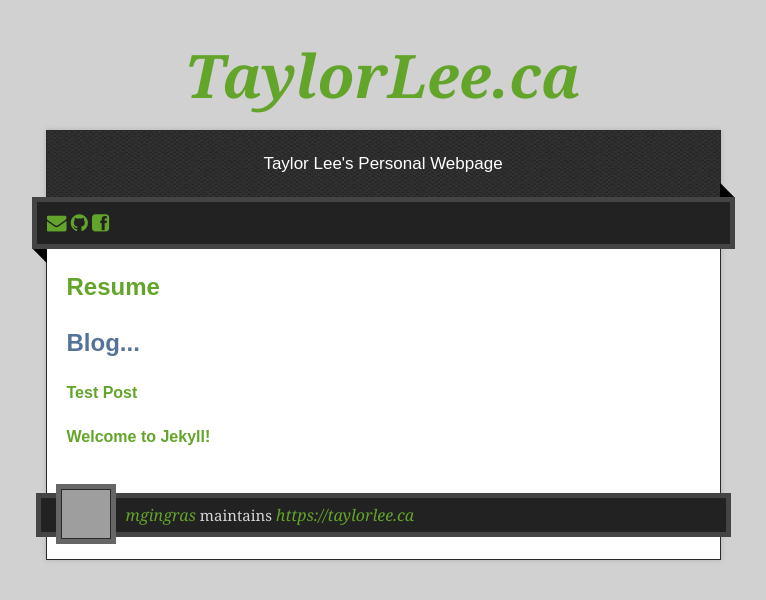
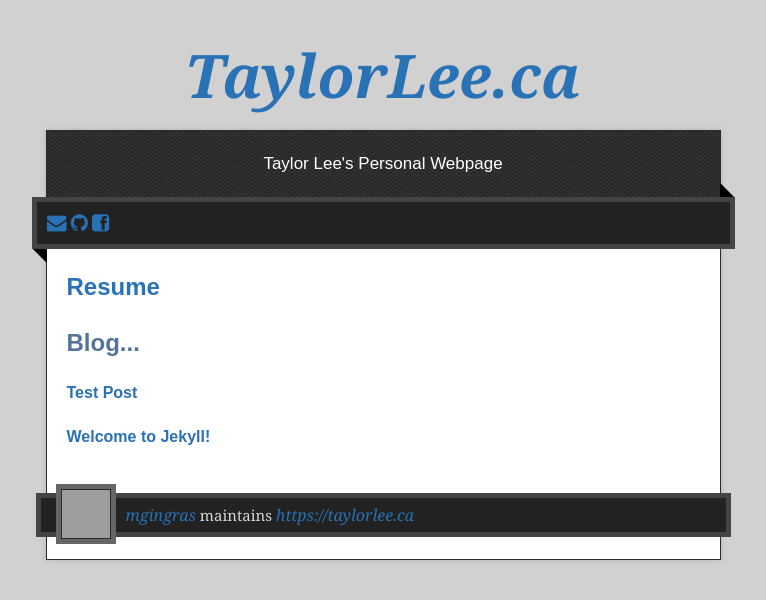
Before and after one commit to Rusty14/Rusty14.github.io, a Jekyll site: the page built from index.html, in a window 1280 px wide. Shown: the top 600 px of the page, without its empty margins (257-1023 px from the left). Built offline with Jekyll 4.4.1, drawn with Linux system fonts in a browser that asks for light colours; nearby versions of some CDN libraries; Markdown is read by kramdown in place of the engine named in the settings; grey boxes are pictures that could not be loaded.

Commit message:
changed colors

```diff
--- a/_includes/head.html
+++ b/_includes/head.html
@@ -8,7 +8,7 @@
 <!-- CSS -->
 <link rel="stylesheet" href="{{site.url}}/css/pygment_trac.css"/>
 <!-- font-awesome -->
-<link rel="stylesheet" href="{{site.url}}/css/font-awesome.css">
+<link rel="stylesheet" href="{{sute.url}}/css/font-awesome.css">
 
 <!-- favicon -->
 <link rel="icon" type="image/ico" href="{{site.url}}/images/favicon.ico">
--- a/css/styles.css
+++ b/css/styles.css
@@ -57,14 +57,14 @@ body {
 }
 
 a {
-  color: #63a52a;
+  color: #2872b5;
   text-decoration: none;
   -webkit-transition: color ease-in-out 0.3s;
 }
 
 a:hover {
   text-decoration: underline;
-  color: #90D355;
+  color: #589CDA;
 }
 
 h1.title {
```
